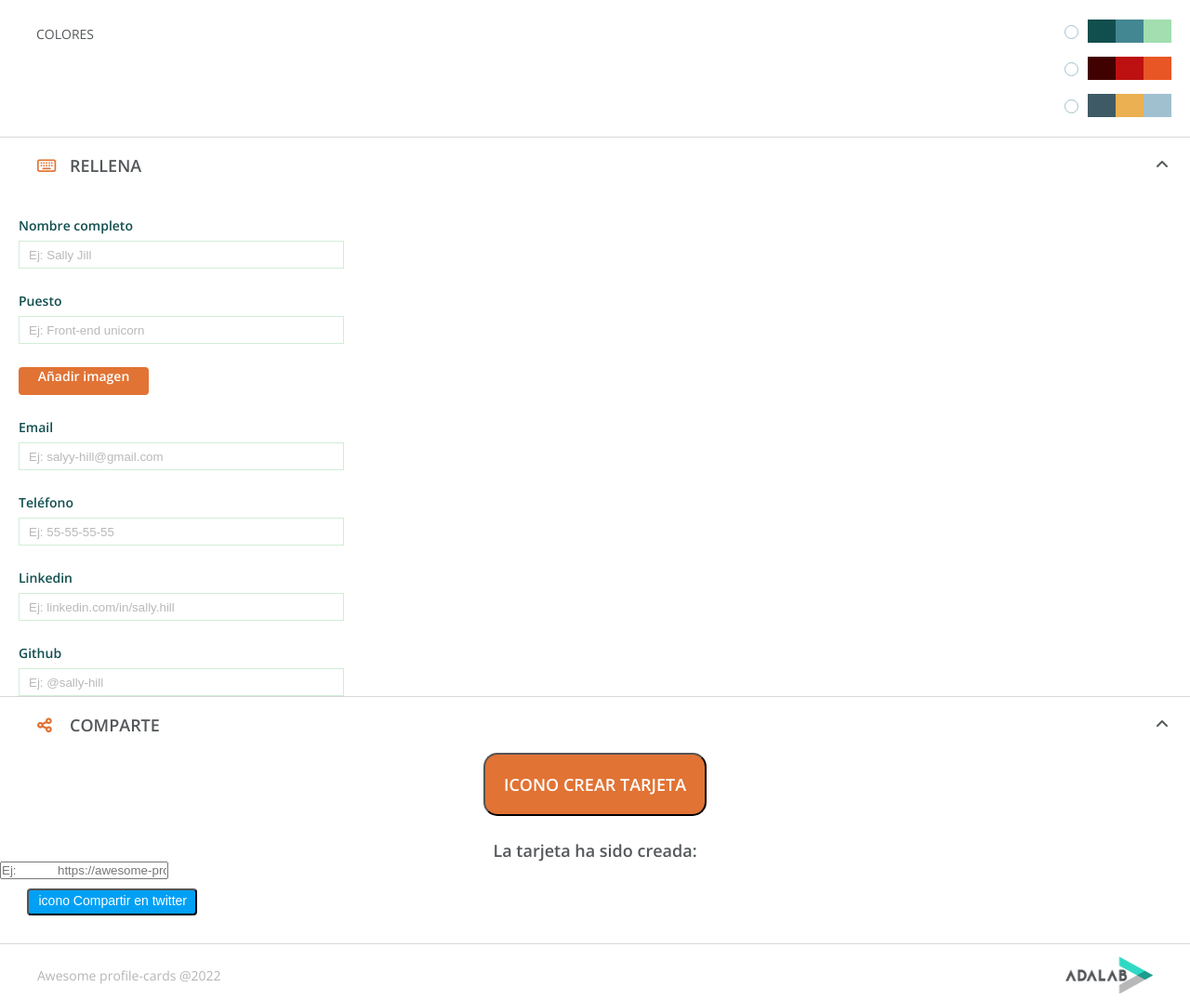
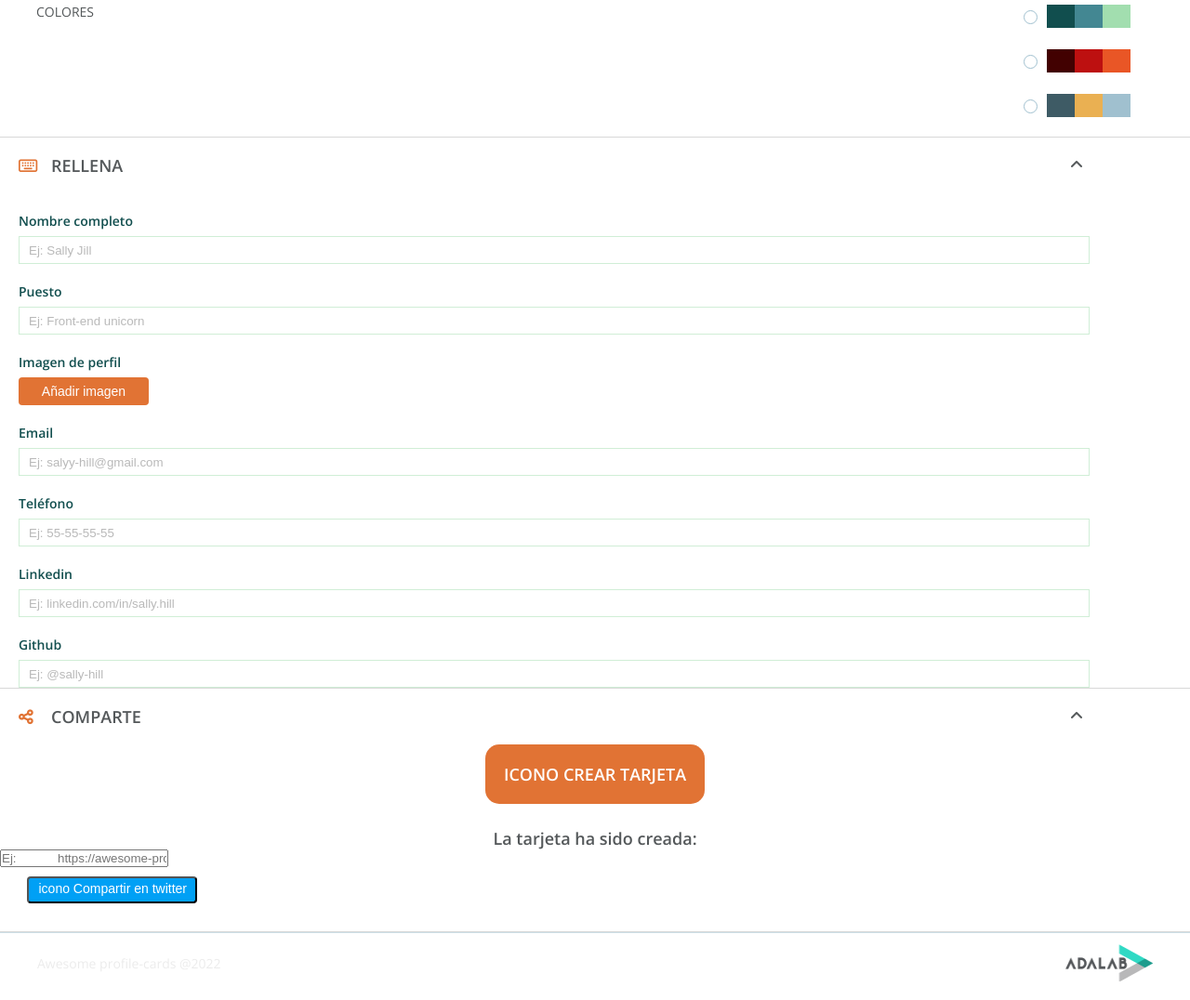
Before and after one commit to Adalab/project-promo-p-module-2-team-1, a website: page docs/create.html in a window 1280 px wide. Shown: the part 629-1705 px from the top of the page at 93% size. Drawn offline with nearby package versions, Linux system fonts and the light colour scheme.

Commit message:
review partials desing, fill and share

```diff
--- a/docs/create.html
+++ b/docs/create.html
@@ -58,14 +58,12 @@
 
       <form>
         <fieldset class="form">
-
           <legend class="form__legend">
             <div class="form__legend__1">
               <i class="fa-regular fa-object-ungroup form__legend__icon1"></i>
               <span class="form__legend__text">DISEÑA</span>
             </div>
-            <i class="fa-solid fa-angle-up"></i>
-
+            <i class="fa-solid fa-angle-up form__legend__icon2"></i>
           </legend>
 
           <div class="form__content">
@@ -118,7 +116,6 @@
                 <i class="fa-solid fa-angle-up form__legend__icon2"></i>
             </legend>
 
-
             <div class="form__items">
                 <label for="Nombre Completo">Nombre completo</label>
                 <input class="form__items__box" placeholder="Ej: Sally Jill" type="text" id="Nombre completo">
@@ -130,7 +127,8 @@
             </div>
 
             <div class="form__items">
-                <label class="form__items__button" for="Imagen de perfil">Añadir imagen</label>
+                <label for="title">Imagen de perfil</label>
+                <button class="form__items__button" for="Imagen de perfil">Añadir imagen</button>
             </div>
 
             <div class="form__items">
--- a/src/scss/components/_form.scss
+++ b/src/scss/components/_form.scss
@@ -1,12 +1,8 @@
-// aplica a las tres legend Diseña, Rellena, Comparte
-// Para legend tener en comun con las mismas clases tanto en HTML y SCSS
-
 .form {
   border: none;
   border-bottom: 1px solid $color-line;
   width: 100vw;
   &__legend {
-    padding: 0px 20px;
     display: flex;
     align-content: center;
     align-items: center;
@@ -32,10 +28,7 @@
       width: 16px;
       height: 18px;
       color: $color-gunmetal;
-    //   padding-left: 70vw;
+      padding-right: 10vw;
     }
   }
 }
-// .form__legend__1{
-
-// }
--- a/src/scss/core/_variables.scss
+++ b/src/scss/core/_variables.scss
@@ -1,10 +1,9 @@
 // fonts
 
-$font-title: 'Merriweather';
-$font-text: 'Open Sans', sans-serif;
-$font-card: 'Montserrat';
+$font-title: "Merriweather";
+$font-text: "Open Sans", sans-serif;
+$font-card: "Montserrat";
 
-// colors page web
 $color-black: #000000;
 $color-dark-green-blue: #114e4e;
 $color-dirty-blue: #438792;
@@ -17,7 +16,6 @@
 $color-brownish-grey: #6b6b6b;
 $color-dull-orange-opacity: #e1733443;
 
-//colors desplegable DISEÑO
 $color-dark-green-blue: #114e4e;
 $color-dirty-blue: #438792;
 $color-hospital-green: #a2deaf;
@@ -29,6 +27,7 @@
 $color-slate: #3e5b65;
 $color-faded-orange: #eab052;
 $color-light-grey-blue: #a0c0cf;
+$color-light-grey-blue-opacity: #a0c0cf85;
 
 $color-hospital-green: #a2deaf;
 $color-radio-button: #4397f0;
--- a/src/scss/layout/_footer.scss
+++ b/src/scss/layout/_footer.scss
@@ -3,28 +3,27 @@
   flex-direction: column;
   align-items: center;
   height: 110px;
+  width: 100vw;
+  border-top: 1px solid $color-light-grey-blue-opacity;
 }
 .footer_awesome {
-    color: $color-brownish-grey;
+  color: $color-line;
   font-size: 14px;
-    font-family: 'Open Sans';
-    opacity: .5;
+  font-family: "Open Sans";
+  opacity: 0.5;
   margin-top: 18px;
   margin-bottom: 12px;
-
 }
 .footer_logo {
   width: 103px;
   height: 40px;
-
 }
 
 @media all and (min-width: 768px) {
-
-    .footer_adalab{
+  .footer_adalab {
     flex-direction: row;
     justify-content: space-between;
-        margin: 0 40px;
+    padding: 0 40px;
     height: 60px;
   }
   .footer_awesome {
@@ -33,5 +32,4 @@
   .footer_logo {
     margin-top: 10px;
   }
-
 }
--- a/src/scss/layout/_form-design.scss
+++ b/src/scss/layout/_form-design.scss
@@ -1,39 +1,14 @@
 .form {
-  // border: none;
-  // border-bottom: 1px solid $color-line;
-  // width: 390px;
-
-  // &__icon {
-  //   width: 21px;
-  //   height: 18px;
-  //   margin-left: 20px;
-  //   margin-right: 10px;
-  //   font-size: 18px;
-  //   color: $color-dull-orange;
-  // }
-
   &__collapsed {
     width: 16px;
     height: 18px;
     margin-right: 30px;
     font-size: 18px;
   }
-  // &__header {
-  //   display: flex;
-  //   margin-top: 30px;
-  //   justify-content: space-between;
-  // }
-  // &__title {
-  //   font-family: $font-text;
-  //   font-size: 18px;
-  //   font-weight: 600;
-  //   line-height: normal;
-  //   color: $color-gunmetal;
-  // }
   &__content {
     display: flex;
     justify-content: space-between;
-    margin-top: 25px;
+    width: 100vw;
   }
   &__label {
     margin-left: 39px;
@@ -42,9 +17,10 @@
     line-height: normal;
     color: $color-gunmetal;
   }
-  &__radios{
+  &__radios {
     display: flex;
-    margin-right: 20px;
+    margin-right: 5vw;
+    padding-top: 8px;
   }
   &__radio {
     margin-bottom: 25px;
--- a/src/scss/layout/_form-fill.scss
+++ b/src/scss/layout/_form-fill.scss
@@ -1,28 +1,4 @@
 .form {
-  // border-bottom: solid 1px $color-brownish-grey;
-  // &__legend {
-  // padding-left: 20px;
-
-  // &__icon {
-  //   width: 21px;
-  //   height: 18px;
-  //   color: $color-dull-orange;
-  // }
-  // &__text {
-  //   font-size: 18px;
-  //   font-weight: bold;
-  //   color: $color-gunmetal;
-  //   font-family: $font-text;
-  // }
-  // &__icon2 {
-  //   width: 16px;
-  //   height: 18px;
-  //   color: $color-gunmetal;
-  //   padding-left: 230px;
-  //   padding-right: 20px;
-  // }
-  // }
-  padding-bottom: 35px;
   &__items {
     font-size: 14px;
     padding-top: 20px;
@@ -40,7 +16,7 @@
       border: solid 1px $color-hospital-green;
       padding-left: 10px;
       margin-top: 7px;
-      width: 350px;
+      width: 90vw;
       height: 30px;
       align-items: center;
       opacity: 0.5;
--- a/src/scss/pages/_index.scss
+++ b/src/scss/pages/_index.scss
@@ -53,9 +53,13 @@
     text-transform: uppercase;
     font-size: 16px;
     margin: auto;
+    border: none;
   }
 }
 
+a {
+  font-family: $font-text;
+}
 .icons__title {
   color: $color-gunmetal;
 }
@@ -69,7 +73,8 @@
 }
 
 @media all and (min-width: 768px) {
-  .main{
+  .main {
+    height: 92vh;
     &__container {
       &--image {
         margin: 200px 35px 35px 35px;
@@ -79,7 +84,7 @@
       &--title {
         font-size: 24px;
       }
-      &--description{
+      &--description {
         font-size: 16px;
         width: 331px;
       }
@@ -89,5 +94,4 @@
       }
     }
   }
-
 }
```
Also changed, not shown: src/html/partials/form-design.html (+1 -3 lines), src/html/partials/form-fill.html (+0 -1 lines), docs/assets/css/main.css. Lines whose indentation alone changed are shown as unchanged.
